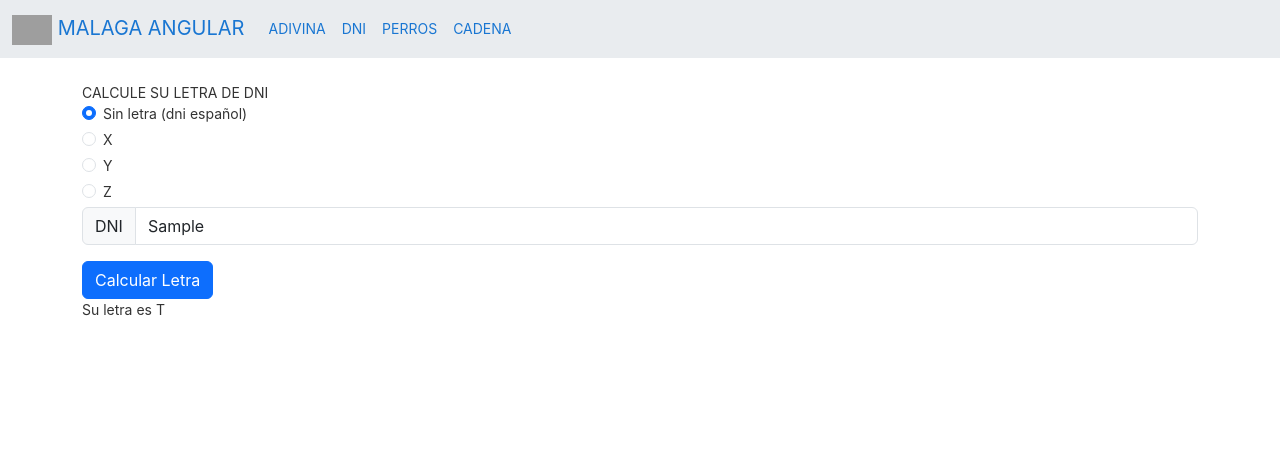
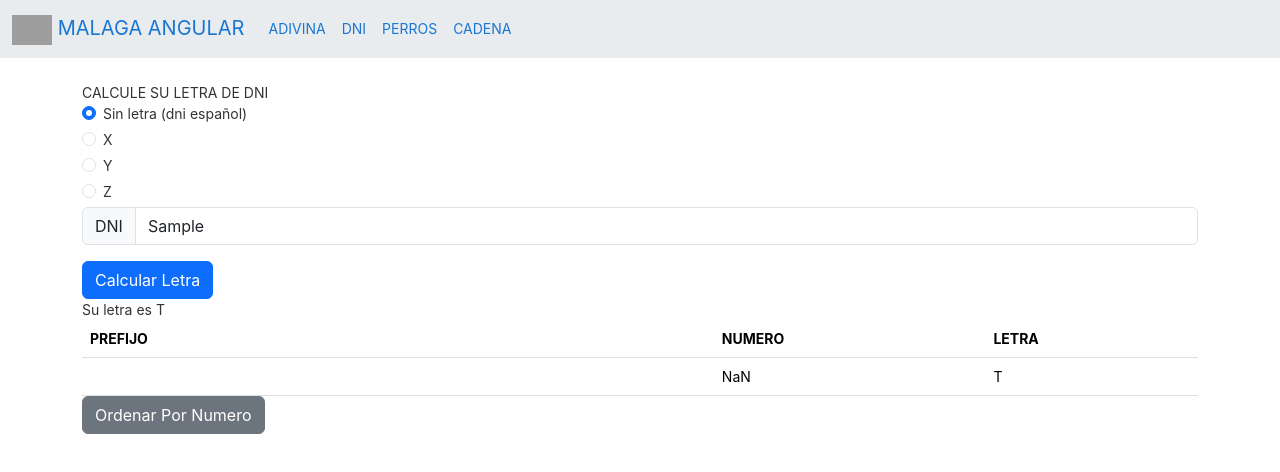
Before and after one commit to Valexx55/malaganubeangular, an Angular app in the folder my-app/: page /dni in a window 1280 px wide. Both pictures are taken after typing "Sample" into the empty fields and a click on the button "Calcular Letra". Shown: the top 472 px of the page. Built offline with nearby package versions, Linux system fonts and the light colour scheme; grey boxes are pictures that could not be loaded.

Commit message:
fin sortç

```diff
--- a/my-app/src/app/components/dni/dni.component.html
+++ b/my-app/src/app/components/dni/dni.component.html
@@ -7,26 +7,26 @@
     </label>
   </div>
   <div class="form-check">
-    <input class="form-check-input" value="0" type="radio" name="prefijo" id="x" >
+    <input class="form-check-input" value="0" type="radio" title="selx"name="prefijo" id="X" >
     <label class="form-check-label" for="x">
       X
     </label>
   </div>
   <div class="form-check">
-    <input class="form-check-input" value="1" type="radio" name="prefijo" id="y" >
+    <input class="form-check-input" value="1" title="sely" type="radio" name="prefijo" id="Y" >
     <label class="form-check-label" for="y">
       Y
     </label>
   </div>
   <div class="form-check">
-    <input class="form-check-input" value="2" type="radio" name="prefijo" id="z" >
+    <input class="form-check-input" title="selz" value="2" type="radio" name="prefijo" id="Z" >
     <label class="form-check-label" for="z">
       Z
     </label>
   </div>
 
   <div class="input-group mb-3">
-    <span class="input-group-text" id="basic-addon1">DNI</span>
+    <span class="input-group-text"  id="basic-addon1">DNI</span>
     <input type="text"  class="form-control" placeholder="Meta su dni" [(ngModel)]="dni" >
   </div>
 
@@ -34,3 +34,22 @@
   <button  class="btn btn-primary" (click)="calcularLetra()">Calcular Letra</button>
   <br>
   <span *ngIf="letra!=''">Su letra es {{letra}}</span>
+
+  <table *ngIf="listaDnis.length>0" class="table">
+    <thead class="thead-dark">
+      <tr>
+        <th scope="col">PREFIJO</th>
+        <th scope="col">NUMERO</th>
+        <th scope="col">LETRA</th>
+      </tr>
+    </thead>
+    <tbody>
+      <tr *ngFor="let dniaux of listaDnis">
+        <td>{{dniaux.prefijo}}</td>
+        <td>{{dniaux.numero}}</td>
+        <td>{{dniaux.letra}}</td>
+      </tr>
+      <!--aquí tengo que mostrar mi lista d dnis :)-->
+    </tbody>
+    <button  class="btn btn-secondary" (click)="ordenarPorNumero()">Ordenar Por Numero</button>
+  </table>
--- a/my-app/src/app/components/dni/dni.component.ts
+++ b/my-app/src/app/components/dni/dni.component.ts
@@ -1,4 +1,5 @@
 import { Component, OnInit } from '@angular/core';
+import { Dni } from 'src/app/models/dni';
 
 @Component({
   selector: 'app-dni',
@@ -12,14 +13,18 @@ export class DniComponent implements OnInit {
 //para cada etiqueta/instancia, no cambia
 static readonly SECUENCIA_LETRAS_DNI:string = "TRWAGMYFPDXBNJZSQVHLCKE";
 
-dni:string;
-letra:string;
-titulo:string;
+  dni:string;
+  letra:string;
+  titulo:string;
+
+  listaDnis:Array<Dni>;//esta lista, va a almacenar todos los dnis que calculemos
+  listaDnisExtranjeros!:Array<Dni>;//esta lista, va a almacenar todos los dnis que calculemos
 
   constructor() {
     this.dni='';
     this.letra='';
     this.titulo = 'CALCULE SU LETRA DE DNI';
+    this.listaDnis = new Array<Dni>();
   }
 
   //TODO: completar el ejercicio, para que funcione
@@ -35,6 +40,8 @@ titulo:string;
   calcularLetra() : void
   {
 
+    let dni:Dni=new Dni();//creamos dni nuevo
+
     let numdni:number=0;
     let inputSeleccionado : HTMLInputElement = <HTMLInputElement> document.querySelector(' [name="prefijo"]:checked');
     console.log(inputSeleccionado.value);
@@ -43,6 +50,7 @@ titulo:string;
       //estoy en el caso extranjero , recalculo el dni
        let dnistrin:string = inputSeleccionado.value + this.dni;
        numdni = parseInt(dnistrin);
+       dni.prefijo = inputSeleccionado.id;
     }
     else
     {
@@ -53,6 +61,66 @@ titulo:string;
     let resto:number =  numdni%23;
     this.letra = DniComponent.SECUENCIA_LETRAS_DNI.charAt(resto);
     console.log("la letra es " + this.letra);
+
+    dni.letra = this.letra;
+    dni.numero = parseInt(this.dni);
+
+    this.listaDnis.push(dni);
+    this.listaDnisExtranjeros = this.obtenerDnisExtranjeros();
+
+    this.mostrarListaDnis();
+
+  }
+
+  obtenerDnisExtranjeros():Array<Dni>
+  {
+    let listaDnisEx:Array<Dni>;
+
+      listaDnisEx = this.listaDnis.filter(dni => dni.prefijo != '');
+
+    return listaDnisEx;
+
+  }
+
+
+  mostrarListaDnis():void
+  {
+    console.log("Mostrando lista DNIS");
+    this.listaDnis.forEach(d => {
+      console.log(`Dni = ${d.prefijo}${d.numero}-${d.letra}`);
+    });
+
+    console.log("Mostrando lista DNIS Extranjeros");
+
+    this.listaDnisExtranjeros.forEach(d => {
+      console.log(`Dni = ${d.prefijo}${d.numero}-${d.letra}`);
+    });
+
+  }
+
+  //TODO: add un boton para ordenar por letra
+  //TODO: haced un componente con el ejercico del IMC peso, altura
+
+  ordenarPorNumero(): void {
+    this.listaDnis.sort((a, b) => a.numero - b.numero);
+
+   /* this.listaDnis.sort(
+      (a:Dni, b:Dni) => {
+        let resultado:number = 0 ;
+
+          if (a.numero>b.numero)
+          {
+            resultado=1;
+          } else if (a.numero<b.numero)
+          {
+            resultado=-1
+          } else {
+            resultado = 0;
+          }
+
+        return resultado;
+      }
+    )*/
   }
 
 }
--- /dev/null
+++ b/my-app/src/app/models/dni.ts
@@ -0,0 +1,13 @@
+export class Dni {
+
+    numero:number;
+    letra:string;
+    prefijo:string;
+
+    constructor()
+    {
+        this.numero=0;
+        this.letra='';
+        this.prefijo='';
+    }
+}
```
Also changed, not shown: 1 other file (tests, documents, lock files or other folders).
